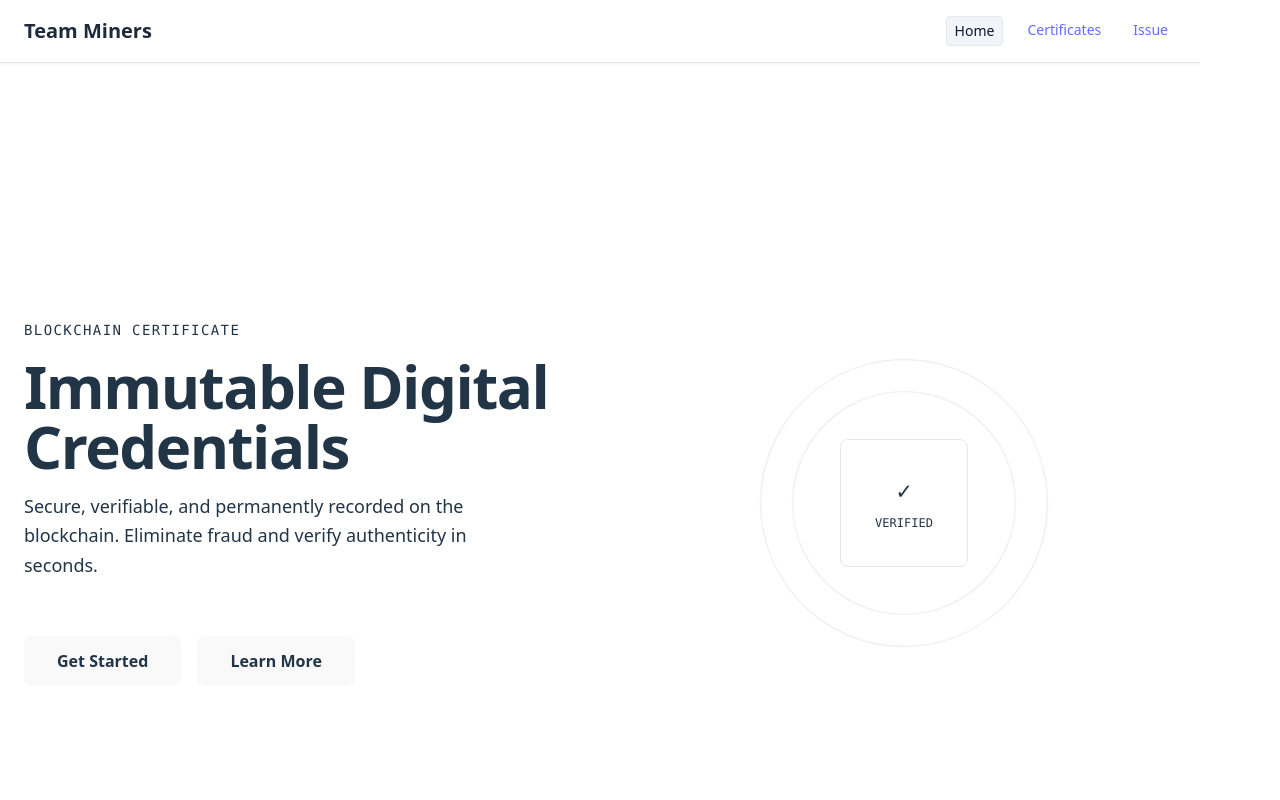
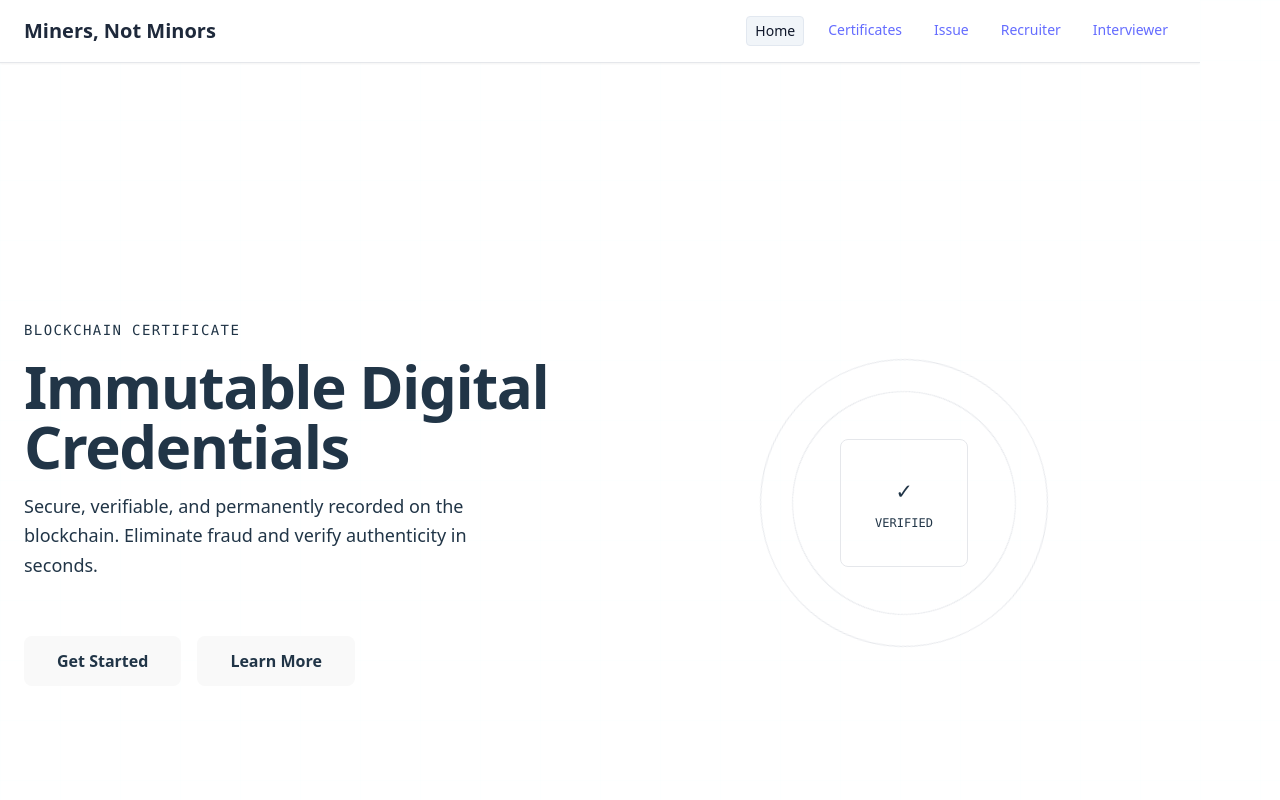
Before and after one commit to 23abdul23/EducMinor, a React (Vite) app: page / in a window 1280 px wide. Shown: the top 800 px of the page. Built offline with nearby package versions, Linux system fonts and the light colour scheme.

Commit message:
stareted workign on the interviewer and recruiter side

```diff
--- a/src/App.jsx
+++ b/src/App.jsx
@@ -3,6 +3,10 @@ import Certificates from './views/Certificates'
 import Home from './views/Home'
 import Issue from './views/Issue'
 import Retrieve from './views/Retrieve'
+
+import Recruiter from './views/Recruiter'
+import Interview from './views/Interviewer'
+
 
 const App = () => {
   return (
@@ -11,6 +15,8 @@ const App = () => {
       <Route path="/admin/certificates" element={<Certificates />} />
       <Route path="/admin/issue-certificate" element={<Issue />} />
       <Route path="/admin/retrieve-certificate" element={<Retrieve />} />
+      <Route path="/recruiter" element={<Recruiter />} />
+      <Route path="/interviewer" element={<Interview />} />
       <Route path="*" element={<Navigate to="/" replace />} />
     </Routes>
   )
--- a/src/components/Nav.jsx
+++ b/src/components/Nav.jsx
@@ -4,6 +4,9 @@ const navLinks = [
   { href: '/', label: 'Home' },
   { href: '/admin/certificates', label: 'Certificates' },
   { href: '/admin/issue-certificate', label: 'Issue' },
+  { href: '/recruiter', label: 'Recruiter' },
+  { href: '/interviewer', label: 'Interviewer' },
+
 ]
 
 const Nav = () => {
@@ -11,7 +14,7 @@ const Nav = () => {
 
   return (
     <nav className="flex justify-between items-center px-6 py-4 bg-white/80 backdrop-blur border-b border-gray-200 shadow-sm">
-      <div className="text-xl font-semibold text-slate-800">Team Miners</div>
+      <div className="text-xl font-semibold text-slate-800">Miners, Not Minors</div>
       <div className="flex gap-4 text-sm text-slate-700">
         {navLinks.map((link) => {
           const isActive =
--- /dev/null
+++ b/src/views/Interviewer.jsx
@@ -0,0 +1,17 @@
+import React from "react";
+
+
+const Interview = () =>{
+
+
+    return(
+        <>
+
+            <div>
+                helool
+            </div>
+        </>
+    )
+}
+
+export default Interview
--- /dev/null
+++ b/src/views/Recruiter.jsx
@@ -0,0 +1,12 @@
+import React from 'react'
+
+const Recruiter = () => {
+    return (
+        <div className="p-6">
+            <h1 className="text-2xl font-semibold">Recruiter</h1>
+            <p className="mt-2 text-slate-700">This is the Recruiter page.</p>
+        </div>
+    )
+}
+
+export default Recruiter
```
